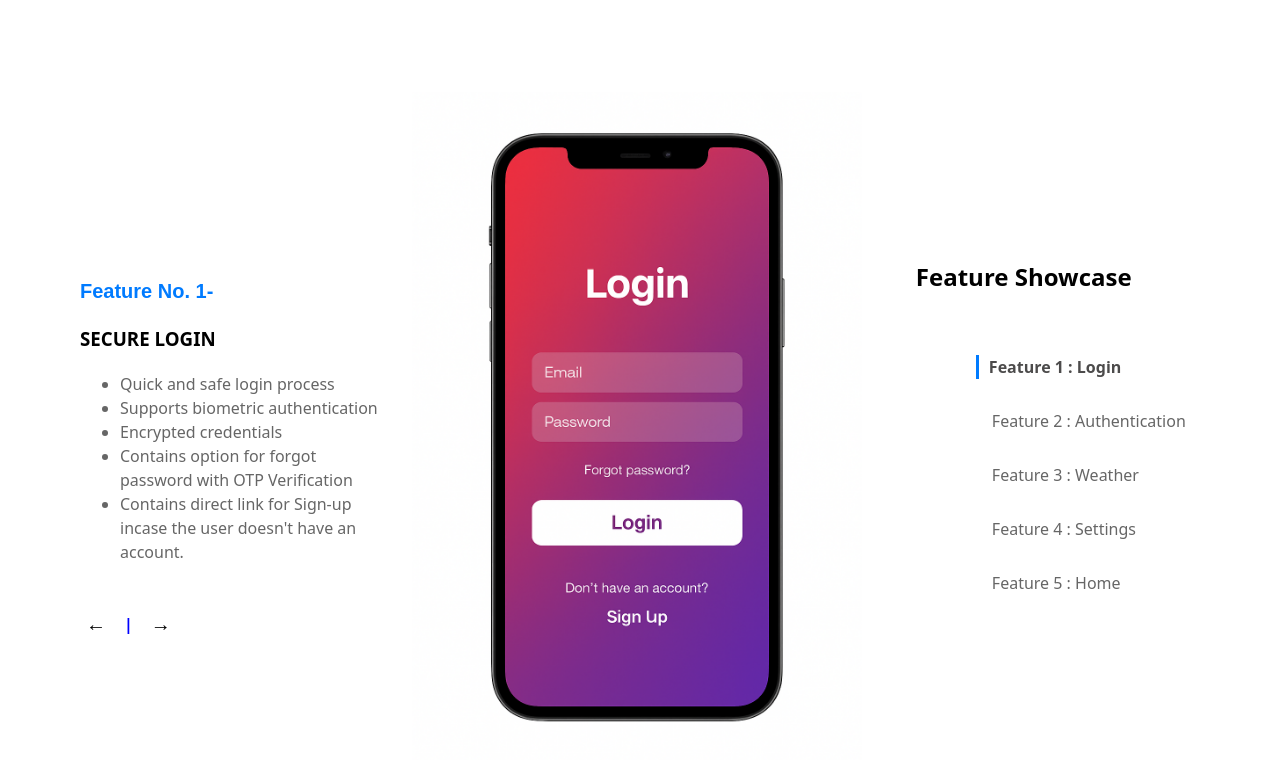
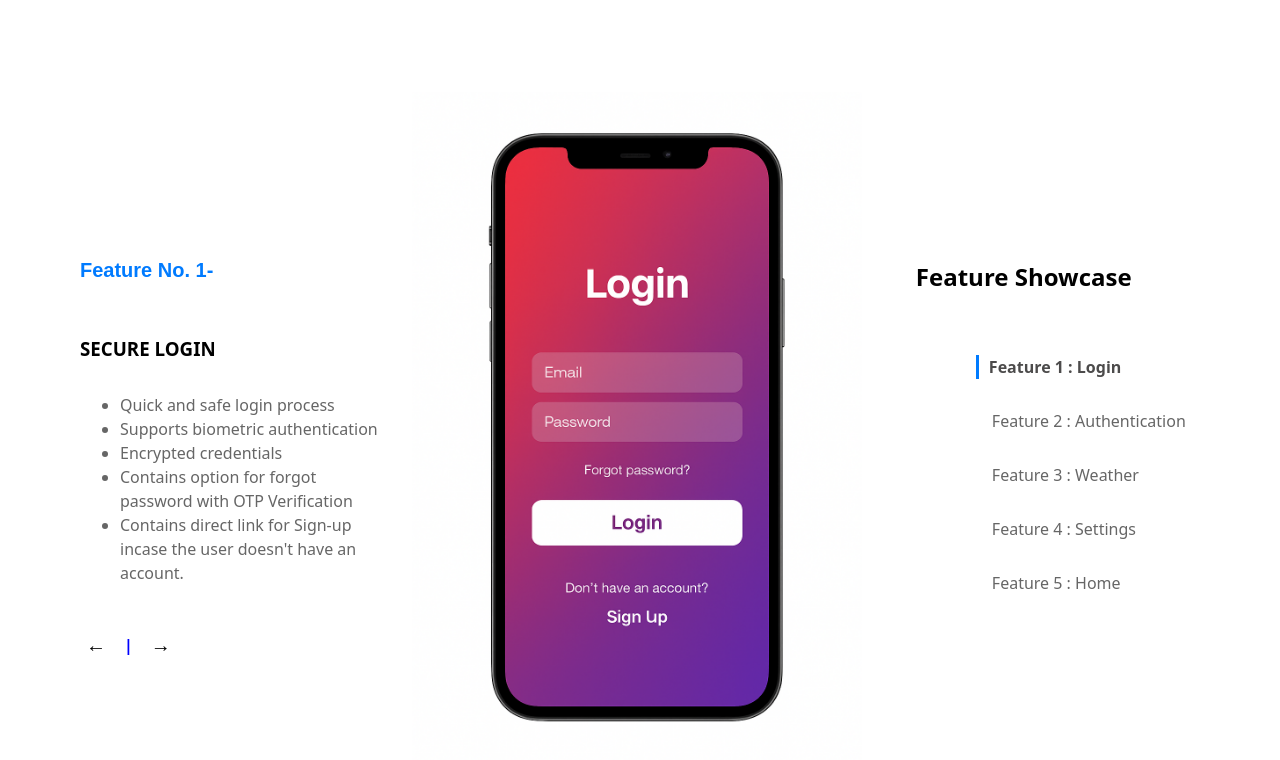
Before and after one commit to hacky4716/Preva_care.test, a React (Vite) app: page / in a window 1280 px wide. Shown: the top 760 px of the page. Built offline with nearby package versions, Linux system fonts and the light colour scheme.

Commit message:
Final Changes

```diff
--- a/src/FeatureShowcase.css
+++ b/src/FeatureShowcase.css
@@ -49,8 +49,13 @@ html {
   color: #666;
 }
 
+.left h2 {
+    margin-bottom: 50px;
+}
+
 .left h3 {
   color: #000;
+  margin-bottom: 30px;
 }
 
 .left-arrows {
```
